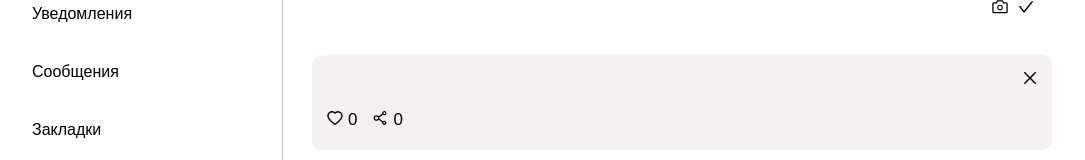
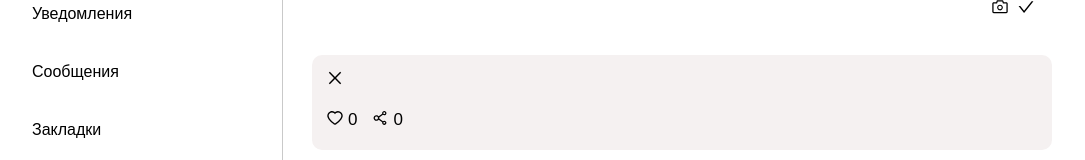
Before and after one commit to oksanaBir/social-net, a React app: page / in a window 1280 px wide. Both pictures are taken after a click on the element 1044 px from the left and 130 px from the top of the page. Shown: the part 123-283 px from the top of the page, without its empty margins (18-1103 px from the left). Built offline with nearby package versions, Linux system fonts and the light colour scheme.

Commit message:
margin changed

```diff
--- a/src/components/Post.js
+++ b/src/components/Post.js
@@ -14,11 +14,11 @@ export default function Post({post}) {
     return(
         <PostWrapper postWrapper={true}>
             <CloseOutlined
-                    style={{ margin: '15px 0px 0px 710px' }}
-                    onClick={
-                        () => dispatch(deletePost(postId))
-                    }
-                />
+                style={{ margin: '15px 0 0 15px' }}
+                onClick={
+                    () => dispatch(deletePost(postId))
+                }
+            />
             <Text
                 margin={17}
             >{text}</Text>
```
